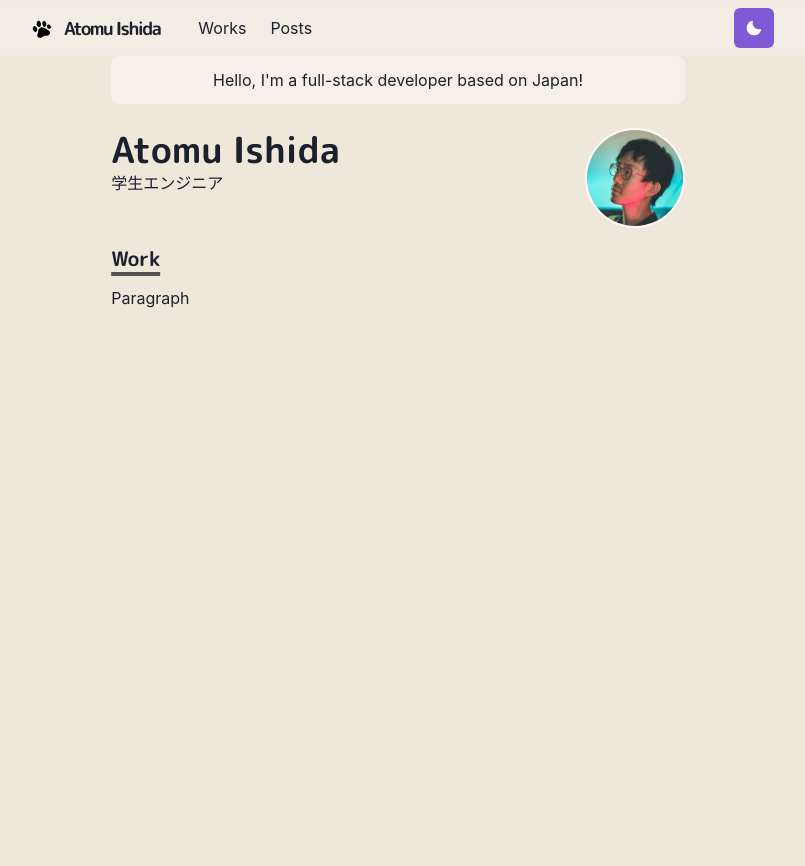
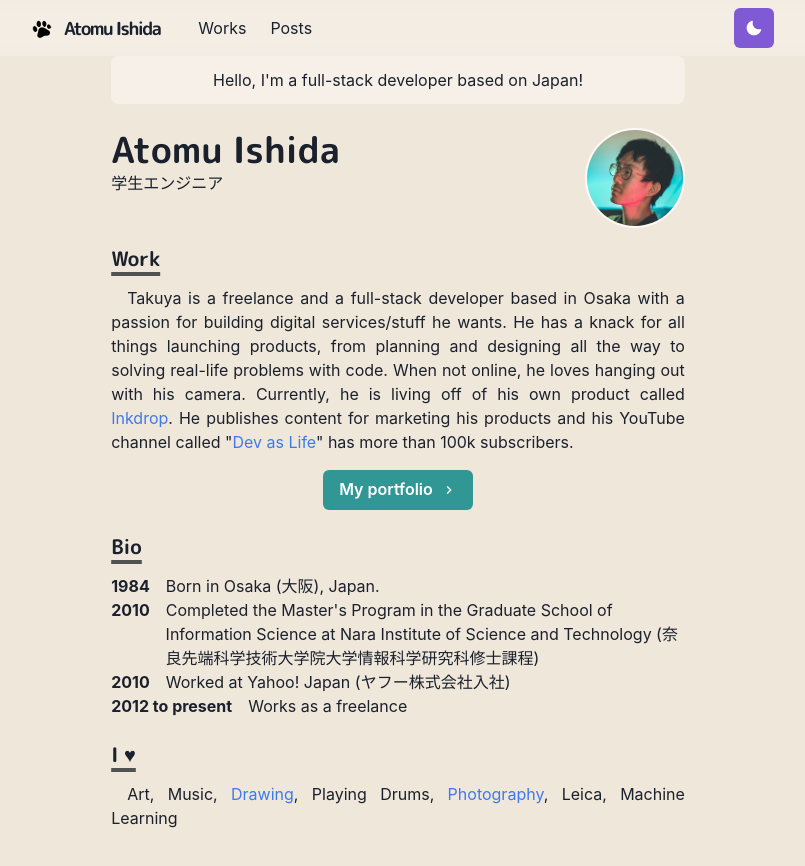
Before and after one commit to Atomu-Ishida/React-portfolio-site, a Next.js app: page / in a window 1280 px wide. Shown: the top 866 px of the page, without its empty margins (242-1047 px from the left). Before the commit the page ends 800 px from the top, so only its background shows below. Built offline with nearby package versions, Linux system fonts and the light colour scheme.

Commit message:
Add my bio

```diff
--- /dev/null
+++ b/components/bio.js
@@ -0,0 +1,12 @@
+import { Box } from '@chakra-ui/react'
+import styled from '@emotion/styled'
+
+export const BioSection = styled(Box)`
+  padding-left: 3.4em;
+  text-indent: -3.4em;
+`
+
+export const BioYear = styled.span`
+  font-weight: bold;
+  margin-right: 1em;
+`
--- /dev/null
+++ b/components/paragraph.js
@@ -0,0 +1,8 @@
+import styled from '@emotion/styled'
+
+const Paragraph = styled.p`
+  text-align: justify;
+  text-indent: 1em;
+`
+
+export default Paragraph
--- a/pages/index.js
+++ b/pages/index.js
@@ -1,11 +1,21 @@
+import NextLink from 'next/link'
 import {
+  Link,
   Container,
+  Heading,
   Box,
-  Heading,
   Image,
-  useColorModeValue
+  SimpleGrid,
+  Button,
+  List,
+  ListItem,
+  useColorModeValue,
+  chakra
 } from '@chakra-ui/react'
+import { ChevronRightIcon } from '@chakra-ui/icons'
 import Section from '../components/section'
+import Paragraph from '../components/paragraph'
+import { BioSection, BioYear } from '../components/bio'
 
 const Page = () => {
   return (
@@ -50,7 +60,71 @@ const Page = () => {
         <Heading as="h3" variant="section-title">
           Work
         </Heading>
-        <p>Paragraph</p>
+        <Paragraph>
+          Takuya is a freelance and a full-stack developer based in Osaka with a
+          passion for building digital services/stuff he wants. He has a knack
+          for all things launching products, from planning and designing all the
+          way to solving real-life problems with code. When not online, he loves
+          hanging out with his camera. Currently, he is living off of his own
+          product called{' '}
+          <NextLink href="/works/inkdrop" passHref scroll={false}>
+            <Link>Inkdrop</Link>
+          </NextLink>
+          . He publishes content for marketing his products and his YouTube
+          channel called &quot;
+          <NextLink href="https://www.youtube.com/devaslife" passHref>
+            <Link target="_blank">Dev as Life</Link>
+          </NextLink>
+          &quot; has more than 100k subscribers.
+        </Paragraph>
+        <Box align="center" my={4}>
+          <NextLink href="/works" passHref scroll={false}>
+            <Button rightIcon={<ChevronRightIcon />} colorScheme="teal">
+              My portfolio
+            </Button>
+          </NextLink>
+        </Box>
+      </Section>
+
+      <Section delay={0.2}>
+        <Heading as="h3" variant="section-title">
+          Bio
+        </Heading>
+        <BioSection>
+          <BioYear>1984</BioYear>
+          Born in Osaka (大阪), Japan.
+        </BioSection>
+        <BioSection>
+          <BioYear>2010</BioYear>
+          Completed the Master&apos;s Program in the Graduate School of
+          Information Science at Nara Institute of Science and Technology
+          (奈良先端科学技術大学院大学情報科学研究科修士課程)
+        </BioSection>
+        <BioSection>
+          <BioYear>2010</BioYear>
+          Worked at Yahoo! Japan (ヤフー株式会社入社)
+        </BioSection>
+        <BioSection>
+          <BioYear>2012 to present</BioYear>
+          Works as a freelance
+        </BioSection>
+      </Section>
+
+      <Section delay={0.3}>
+        <Heading as="h3" variant="section-title">
+          I ♥
+        </Heading>
+        <Paragraph>
+          Art, Music,{' '}
+          <Link href="https://illust.odoruinu.net/" target="_blank">
+            Drawing
+          </Link>
+          , Playing Drums,{' '}
+          <Link href="https://500px.com/p/craftzdog" target="_blank">
+            Photography
+          </Link>
+          , Leica, Machine Learning
+        </Paragraph>
       </Section>
     </Container>
   )
```
